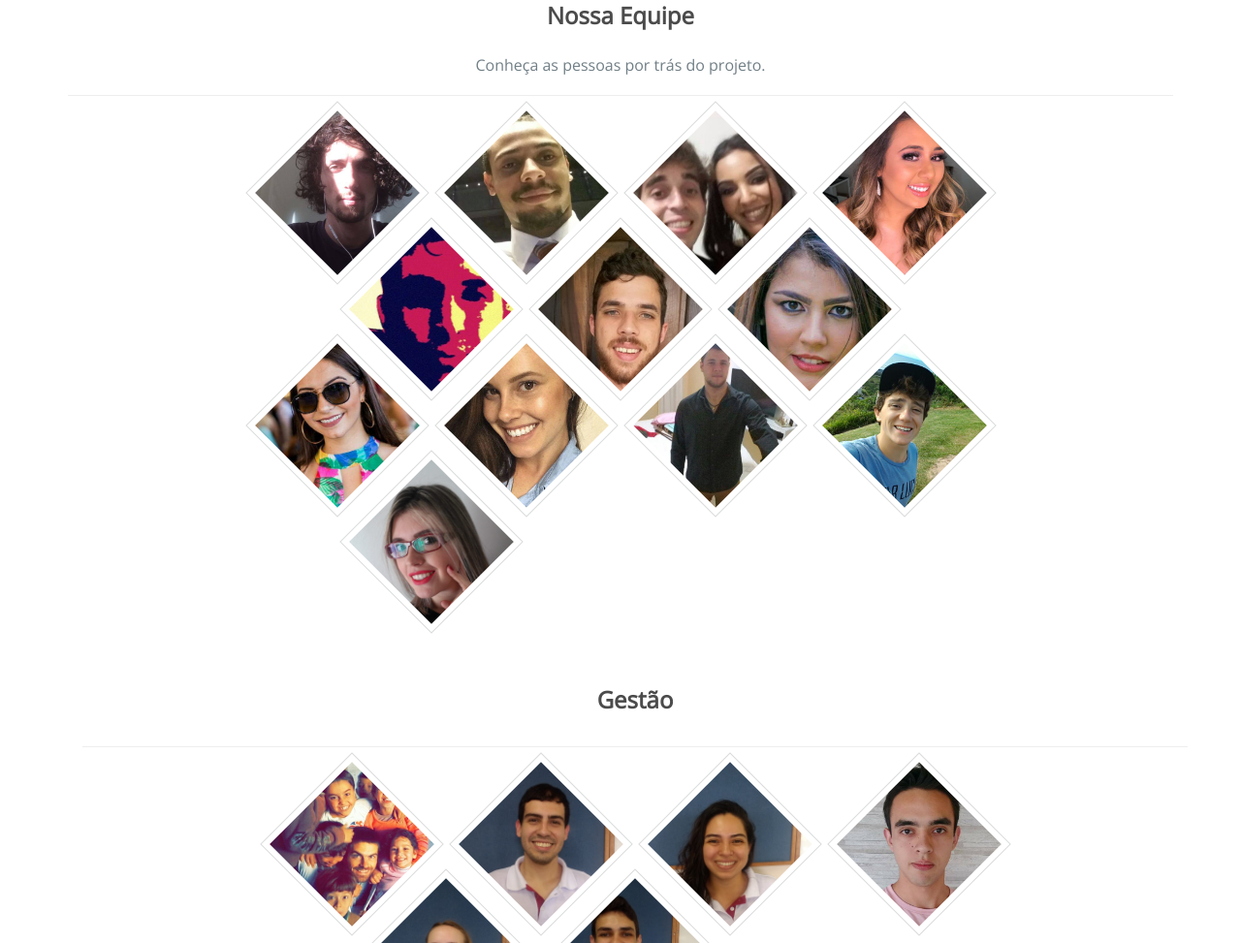
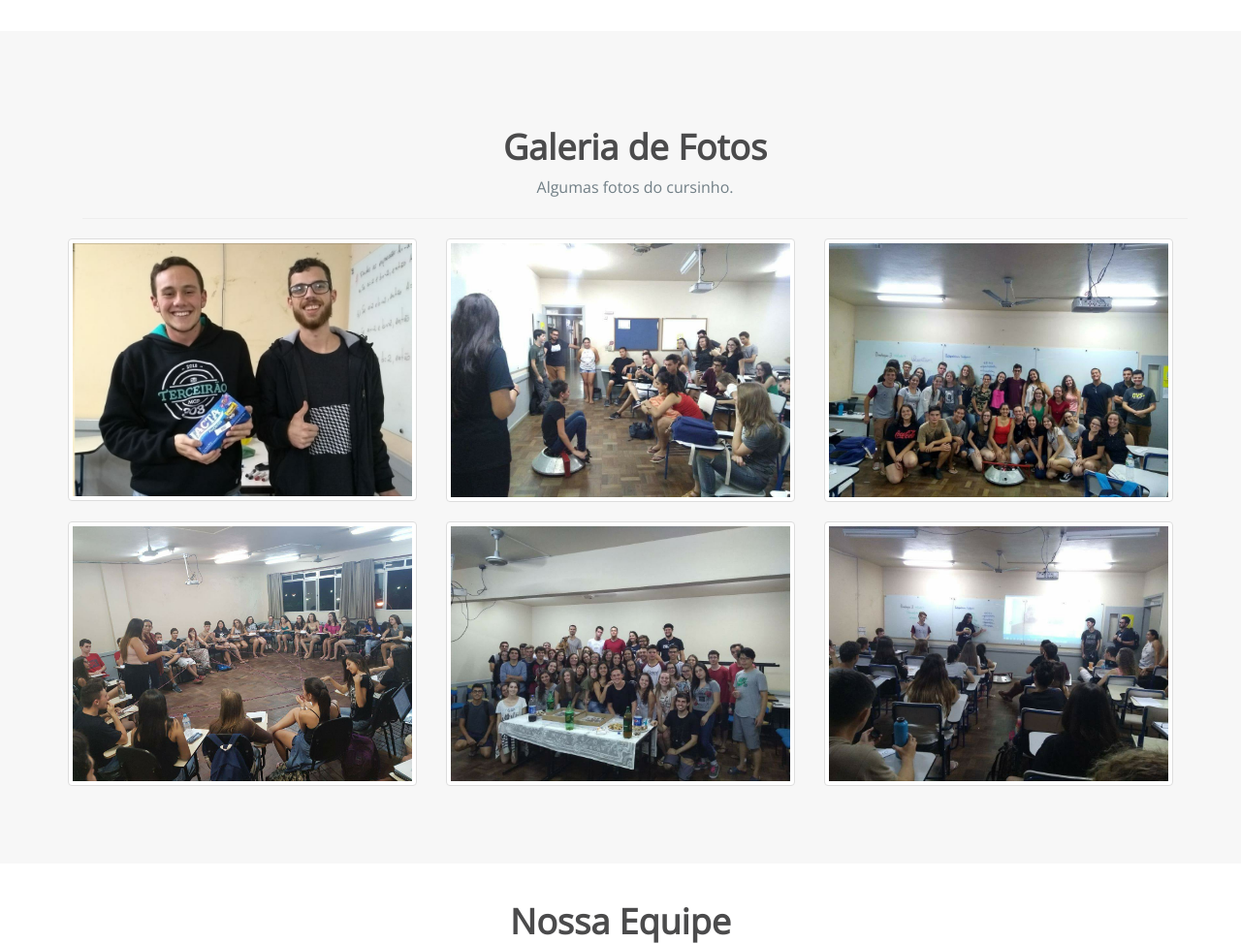
Before and after one commit to araramakerspace/sitePES, a plain HTML site: page index.html in a window 1280 px wide. Shown: the part 1359-2332 px from the top of the page at 97% size. Drawn offline with nearby package versions, Linux system fonts and the light colour scheme; a web font is replaced by a local one.

Commit message:
galeria de fotos

```diff
--- a/css/style.css
+++ b/css/style.css
@@ -1,9 +1,3 @@
-/*
-    Theme Name: Mentor
-    Theme URL: https://bootstrapmade.com/mentor-free-education-bootstrap-theme/
-    Author: BootstrapMade.com
-    Author URL: https://bootstrapmade.com
-*/
 
 body {
 	font-size: 15px;
@@ -933,3 +927,24 @@ i.member-icon {
   overflow:hidden;
   padding:8px;
 }
+
+body {
+    padding-top: 70px;
+}
+
+.jumbotron {
+    color: #2c3e50;
+    background: #ecf0f1;
+}
+
+.navbar-inverse {
+    background: #2c3e50;
+}
+
+.navbar-inverse .navbar-nav>li>a {
+    color: white;
+}
+
+.navbar-inverse .navbar-brand {
+    color: white;
+}
--- a/index.html
+++ b/index.html
@@ -78,7 +78,7 @@
         <div class="container">
             <div class="row">
                 <div class="header-section text-center">
-                    <h2>Sobre Nós</h2>
+                    <h1>Sobre Nós</h1>
                     <img src="img/logo2.jpg" width="200" style="padding-bottom: 20px;">
                     <p> O projeto de educação solidária (PES) teve início em 2017 com o intúito de preparar jovens
                         oriundos de escola pública para o ENEM Somos constituídos de uma equipe de universitários
@@ -133,13 +133,53 @@
     </section>
     <!--/ feature-->
 
+
     <!--Organisations-->
-    <!--<section id="organisations" class="section-padding">
+    <section id="organisations" class="section-padding">
         <div class="container">
-            <h1> fotos</h1>
+            <div class="container">
+                <div class="page-header text-center wow fadeInDown" data-wow-delay="0.4s">
+                    <h1>Galeria de Fotos</h1>
+                    <div class="devider"></div>
+                    <p class="subtitle">Algumas fotos do cursinho.</p>
+                </div>
+            </div>
+            <div class="row">
+                <div class="col-lg-4 col-sm-6">
+                    <div class="thumbnail">
+                        <img src="img/carrossel/01.jpg">
+                    </div>
+                </div>
+                <div class="col-lg-4 col-sm-6">
+                    <div class="thumbnail">
+                        <img src="img/carrossel/03.jpeg" >
+                    </div>
+                </div>
+                <div class="col-lg-4 col-sm-6">
+                    <div class="thumbnail">
+                        <img src="img/carrossel/04.jpeg">
+                    </div>
+                </div>
+                <div class="col-lg-4 col-sm-6">
+                    <div class="thumbnail">
+                        <img src="img/carrossel/05.jpeg">
+                    </div>
+
+                </div>
+                <div class="col-lg-4 col-sm-6">
+                    <div class="thumbnail">
+                        <img src="img/carrossel/06.jpeg">
+                    </div>
+                </div>
+                <div class="col-lg-4 col-sm-6">
+                    <div class="thumbnail">
+                        <img src="img/carrossel/02.jpeg">
+                    </div>
+                </div>
+            </div>
+        </div>
         </div>
     </section>
-    / Organisations-->
 
     <!--Faculity member-->
     <section id="faculity-member" class="page">
@@ -147,7 +187,7 @@
         <div class="page-header-wrapper">
             <div class="container">
                 <div class="page-header text-center wow fadeInDown" data-wow-delay="0.4s">
-                    <h2>Nossa Equipe</h2>
+                    <h1>Nossa Equipe</h1>
                     <div class="devider"></div>
                     <p class="subtitle">Conheça as pessoas por trás do projeto.</p>
                 </div>
@@ -361,7 +401,7 @@
                 <div class="container">
                     <div class="page-header text-center wow fadeInDown" data-wow-delay="0.4s" style="margin-top: 100px">
 
-                        <h2>Gestão</h2>
+                        <h1>Gestão</h1>
                         <div class="devider"></div>
                     </div>
                 </div>
@@ -480,7 +520,7 @@
         <div class="container">
             <div class="row">
                 <div class="header-section text-center">
-                    <h2 class="white">Comentários</h2>
+                    <h1 class="white">Comentários</h1>
                     <p class="white">Veja alguns relatos sobre o nosso curso.</p>
                     <hr class="bottom-line bg-white">
                 </div>
@@ -513,7 +553,7 @@
                     <div class="page-header-wrapper">
                         <div class="container">
                             <div class="page-header text-center wow fadeInDown" data-wow-delay="0.4s">
-                                <h2>Nossos parceiros</h2>
+                                <h1>Nossos parceiros</h1>
                                 <div class="devider"></div>
                                 <p class="subtitle"></p>
                             </div>
```
Also changed, not shown: img/carrossel/01.jpeg (deleted), img/carrossel/01.jpg (added).
